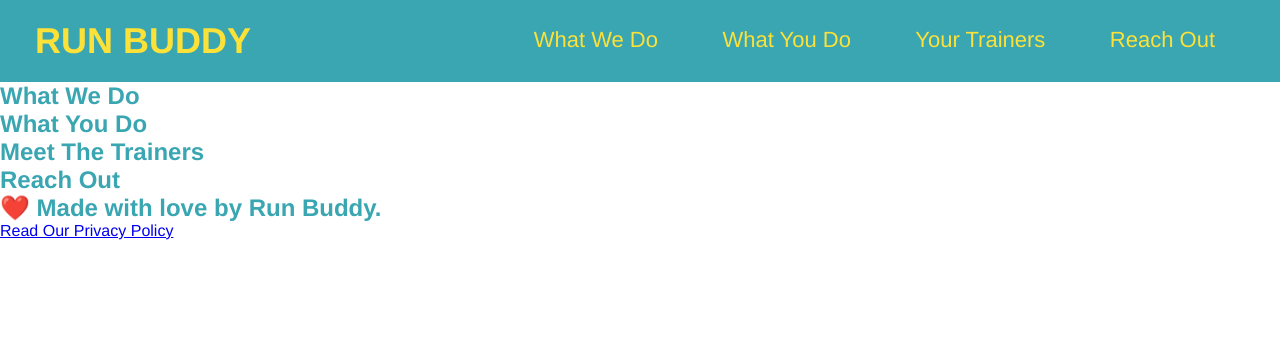
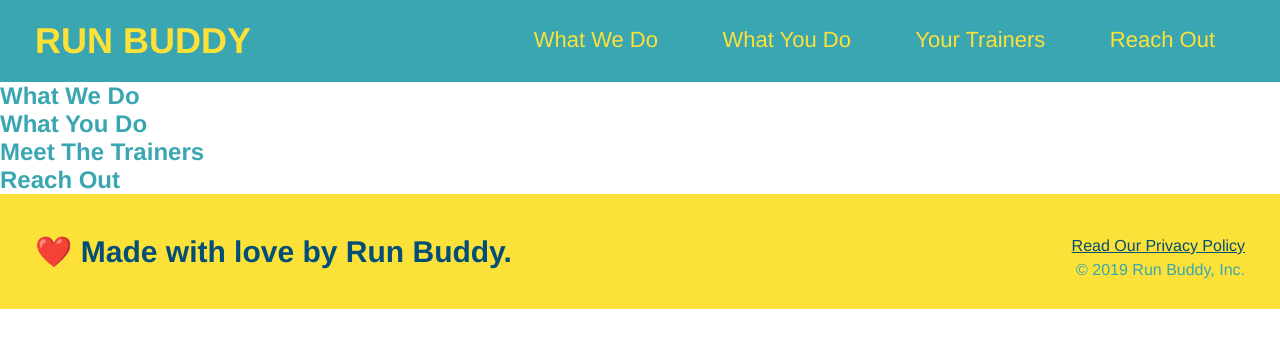
Before and after one commit to JacquelineCook/run-buddy, a plain HTML site: page index.html in a window 1280 px wide. Drawn offline with Linux system fonts and the light colour scheme.

Commit message:
<corrected everything in footer and completted lesson 2 for class tonight>

```diff
--- a/assets/css/style.css
+++ b/assets/css/style.css
@@ -1,6 +1,7 @@
 * {
   margin: 0;
   padding: 0;
+  box-sizing: border-box;
 }
 
 body {
@@ -43,9 +44,33 @@ header nav ul li {
 
 /* already applied styles to <a> elements in <header>, but want to now
 only want to change the <a> elements in <nav> */
-
 header nav ul li a {
   margin: 0 30px;
   font-weight: lighter;
   font-size: 22px;
 }
+
+/* apply styles to <footer> */
+footer {
+  background: #fce138;
+  width: 100%;
+  padding: 40px 35px;
+}
+
+/* apply specific styles to elements insie <footer> */
+footer h2 {
+  display: inline;
+  color: #024e76;
+  font-size: 30px;
+  margin: 0;
+}
+
+footer div {
+  float: right;
+  line-height: 1.5;
+  text-align: right;
+}
+
+footer a {
+  color: #024e76;
+}
--- a/index.html
+++ b/index.html
@@ -6,6 +6,7 @@
     <!-- Link to external CSS-->
     <link rel="stylesheet" href="./assets/css/style.css" />
   </head>
+
   <body>
     <!-- navigation -->
     <header>
@@ -59,9 +60,11 @@
 
     <footer>
       <h2>❤️ Made with love by Run Buddy.</h2>
-
-      <!-- This will take us to our own site's privacy policy HTML page -->
-      <a href="./privacy-policy.html">Read Our Privacy Policy</a>
+      <div>
+        <!-- This will take us to our own site's privacy policy HTML page -->
+        <a href="#">Read Our Privacy Policy</a><br />
+        &copy; 2019 Run Buddy, Inc.
+      </div>
     </footer>
   </body>
 </html>
```
